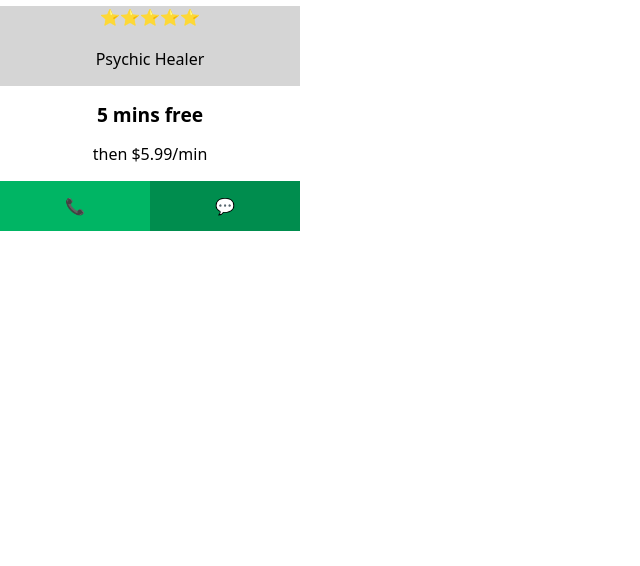
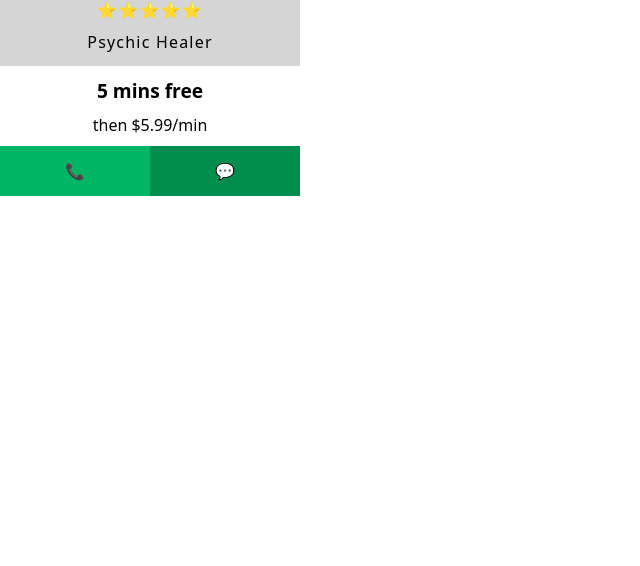
Before and after one commit to nonchalamment/CSS-Flexbox-Grid, a plain HTML site: page index.html in a window 1280 px wide. Shown: the part 234-800 px from the top of the page, without its empty margins (0-640 px from the left). Drawn offline with Linux system fonts and the light colour scheme.

```diff
--- a/css/style.css
+++ b/css/style.css
@@ -57,26 +57,28 @@
 
 div.rating {
     height: 80px;
-    background-color: rgb(213, 213, 213)
+    background-color: rgb(213, 213, 213);
+    display: flex;
+    flex-direction: column;
+    justify-content: center;
 }
 
 div.rating > p {
-    margin: 20px auto;
-    display: flex;
-    align-items: center;
-    justify-content: center;
+    margin: 0px auto;
+    padding: 5px;
+    letter-spacing: 1.2px;
 }
 
 div.pricing {
     height: 80px;
+    display: flex;
+    flex-direction: column;
+    justify-content: center;
 }
 
 div.pricing > p {
-    margin: 15px auto;
-    display: flex;
-    align-items: center;
-    justify-content: center;
-
+    margin: 0px auto;
+    padding: 5px;
 }
 
 #promotion {
```
